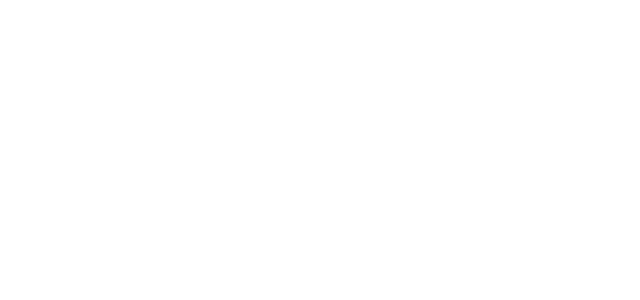
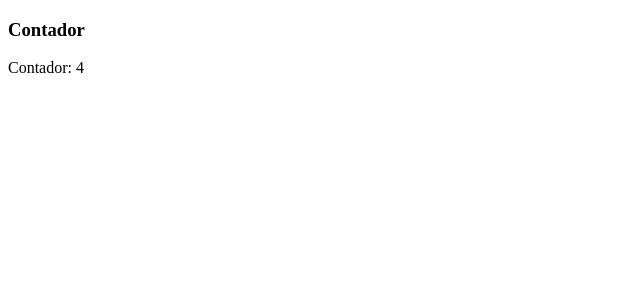
Before and after one commit to DevJohanAdrian/angular-boilerplate-examples, an Angular app: page /intervalTimer in a window 1280 px wide. Before the commit this address led to /. Shown: the top 300 px of the page, without its empty margins (0-640 px from the left). Built offline with nearby package versions, Linux system fonts and the light colour scheme.

Commit message:
feat: interval timer operators rxjs

```diff
--- a/src/app/app.routes.ts
+++ b/src/app/app.routes.ts
@@ -23,4 +23,18 @@
         (m) => m.OfFromComponent,
       ),
   },
+  {
+    path: 'intervalTimer',
+    loadComponent: () =>
+      import(
+        './examples/rxjs/operators/interval_timer/interval_timer.component'
+      ).then((m) => m.IntervalTimerComponent),
+  },
+  {
+    path: 'range',
+    loadComponent: () =>
+      import('./examples/rxjs/operators/range/range.component').then(
+        (m) => m.RangeComponent,
+      ),
+  }
 ];
--- /dev/null
+++ b/src/app/examples/rxjs/operators/interval_timer/interval_timer.component.ts
@@ -0,0 +1,29 @@
+import { ChangeDetectionStrategy, Component } from '@angular/core';
+import { signal } from '@angular/core';
+import { timer, interval } from 'rxjs';
+import { switchMap, take } from 'rxjs/operators';
+
+@Component({
+  selector: 'app-interval-timer',
+  imports: [],
+  template: `<h3>Contador</h3>
+    <p>Contador: {{ contador() }}</p>
+  `,
+  changeDetection: ChangeDetectionStrategy.OnPush,
+})
+
+// Crear un contador en pantalla que se actualice cada segundo y comience después de 3 segundos.
+export class IntervalTimerComponent {
+  contador = signal(0);
+
+  constructor() {
+    timer(3000)
+      .pipe(
+        switchMap(() => interval(1000)),
+        take(10),
+      )
+      .subscribe((val) => {
+        this.contador.set(val + 1);
+      });
+  }
+}
--- a/src/app/examples/rxjs/operators/of_from/of_from.component.ts
+++ b/src/app/examples/rxjs/operators/of_from/of_from.component.ts
@@ -6,21 +6,35 @@
   selector: 'app-of-from',
   imports: [CommonModule],
    template: `
-    <h3>Productos disponibles</h3>
+    <h3>Productos disponibles signals</h3>
     <ul>
-      <li *ngFor="let item of productos()">{{ item }}</li>
+      <li *ngFor="let item of products()">{{ item }}</li>
+    </ul>
+    <hr>
+     <h3>Productos disponibles without signals</h3>
+    <ul>
+      <li *ngFor="let item of products2">{{ item }}</li>
     </ul>
   `,
   changeDetection: ChangeDetectionStrategy.OnPush,
 })
 export class OfFromComponent {
-  productos = signal<string[]>([]);
+  products = signal<string[]>([]);
+  products2 : string[] = [];
 
   constructor() {
+    //signals
     const productosOf$ = of('Teclado', 'Mouse', 'Monitor');
     const productosFrom$ = from(['Webcam', 'Audífonos']);
 
-    productosOf$.subscribe(val => this.productos.update(list => [...list, val]));
-    productosFrom$.subscribe(val => this.productos.update(list => [...list, val]));
+    productosOf$.subscribe(val => this.products.update(list => [...list, val]));
+    productosFrom$.subscribe(val => this.products.update(list => [...list, val]));
+
+    //Without signals
+    const productosOf2$ = of('Teclado2', 'Mouse2', 'Monitor2');
+    const productosFrom2$ = from(['Webcam2', 'Audífonos2']);
+
+    productosFrom2$.subscribe( val => this.products2 = [...this.products2, val]);
+    productosOf2$.subscribe( val => this.products2 = [...this.products2, val]);
   }
 }
--- /dev/null
+++ b/src/app/examples/rxjs/operators/range/range.component.ts
@@ -0,0 +1,14 @@
+import { ChangeDetectionStrategy, Component, signal } from '@angular/core';
+
+@Component({
+  selector: 'app-range',
+  imports: [],
+  template: `<h3>Numero generados</h3>
+  <p></p>
+  `,
+  changeDetection: ChangeDetectionStrategy.OnPush,
+})
+// Mostrar una lista numerada del 1 al 5 generada reactivamente.
+export class RangeComponent {
+  numeros = signal<number[]>([]);
+}
```
